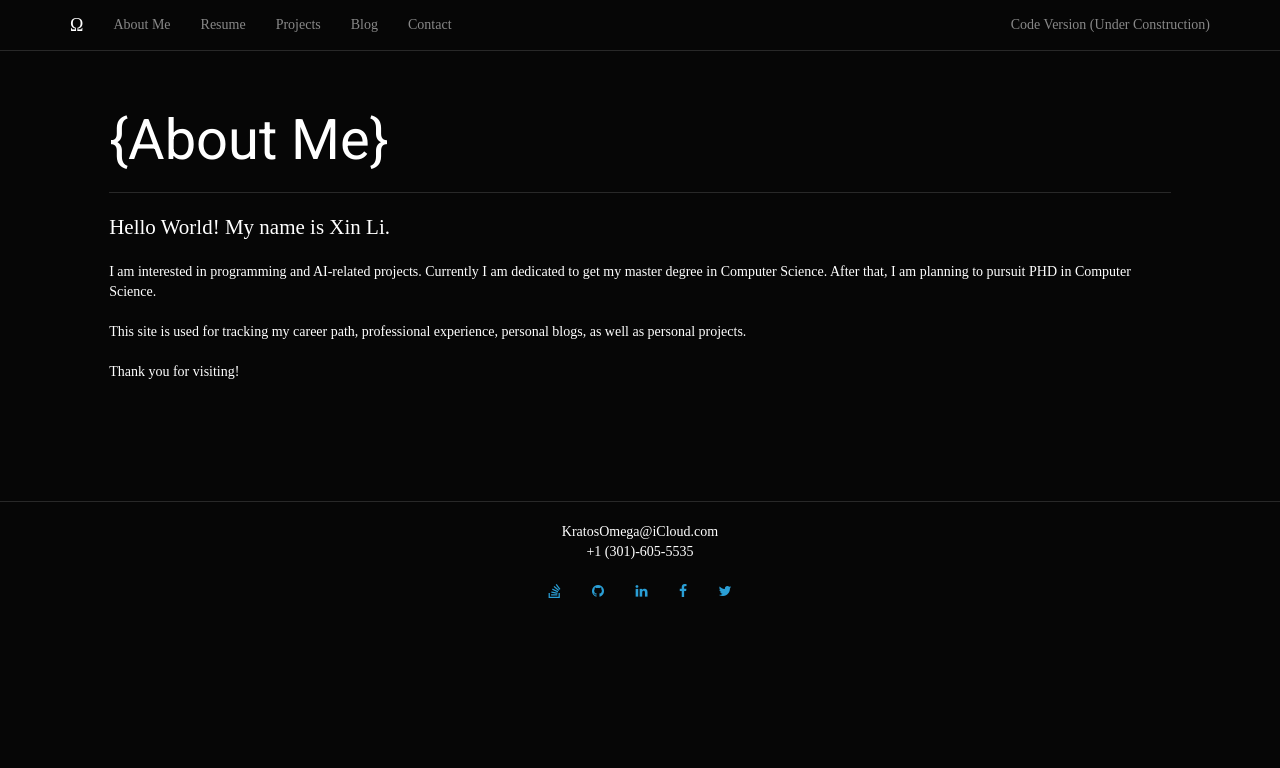
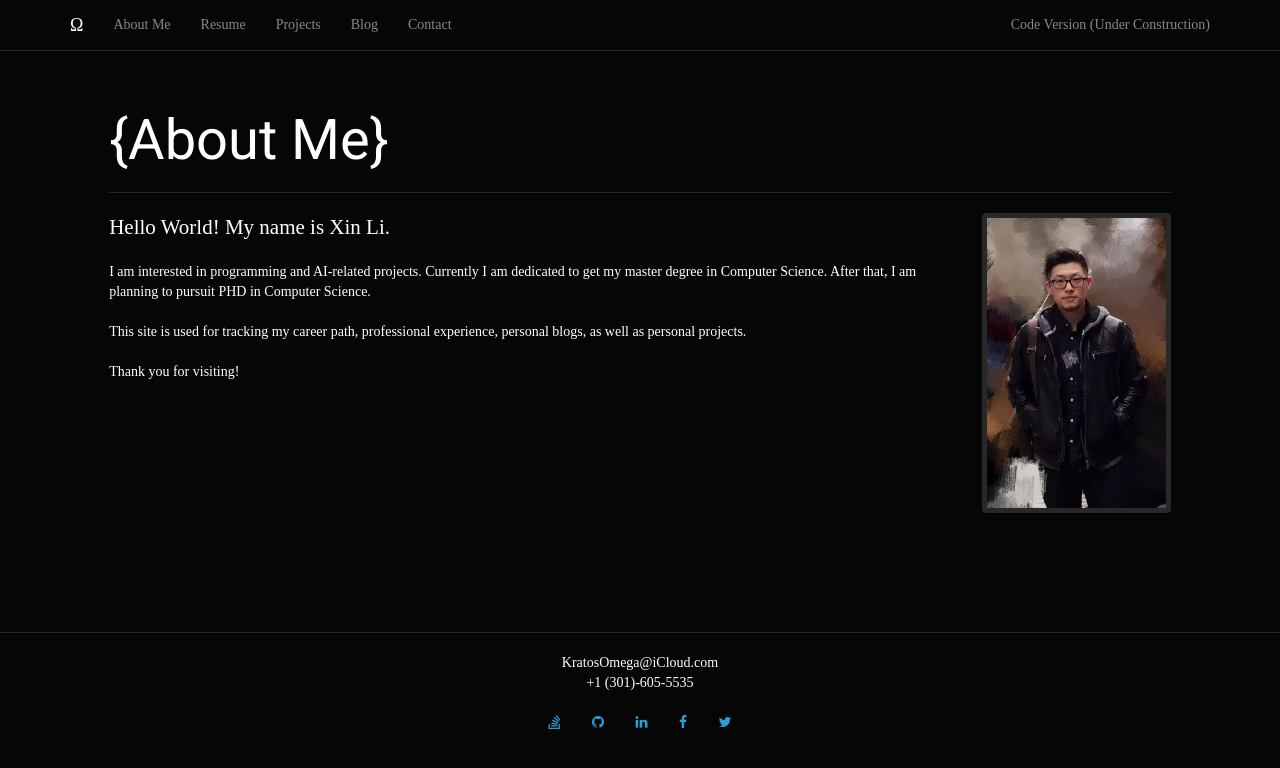
Before and after one commit to KratosOmega/omega-portfolio, a Jekyll site: the page built from aboutMe.html, in a window 1280 px wide. Shown: the top 768 px of the page. Built offline with Jekyll 4.4.1, drawn with Linux system fonts in a browser that asks for light colours; nearby versions of some CDN libraries; some web fonts are replaced; comment, search, counter and statistics services are not loaded.

Commit message:
upload personal img

```diff
--- a/aboutMe.html
+++ b/aboutMe.html
@@ -8,6 +8,11 @@ layout: page
             <div class="col-sm-12 col-md-offset-1 col-md-10 col-lg-offset-1 col-lg-10">
                 <h1>{About Me}</h1>
                 <hr>
+            </div>
+        </div>
+
+        <div class="row">
+            <div class="col-sm-12 col-md-offset-1 col-md-8 col-lg-offset-1 col-lg-8">
                 <p class="lead">
                     Hello World! My name is Xin Li.
                 </p>
@@ -27,6 +32,10 @@ layout: page
                     Thank you for visiting!
                 </p>
             </div>
+
+            <div class="col-sm-12 col-md-2 col-lg-2">
+                <img src="./assets/img/photos/xin.jpg" alt="Omega & Alpha" class="img-thumbnail">
+            </div>
         </div>
     </div>
 </div>
```
